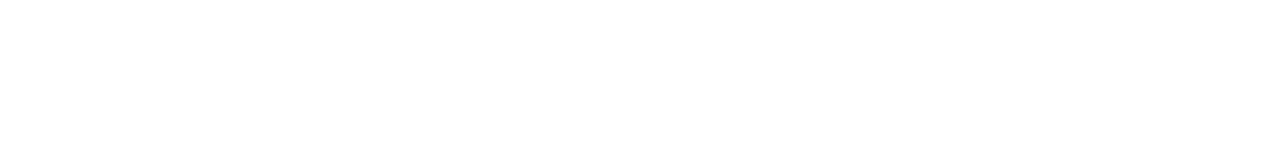
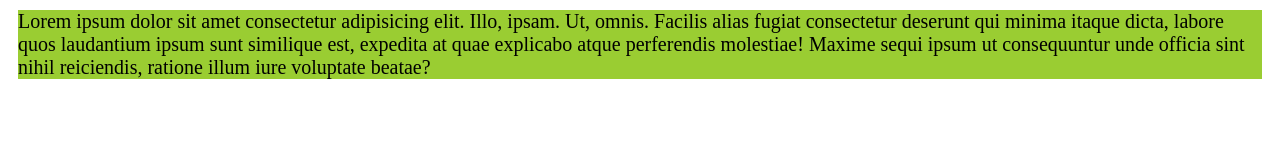
Before and after one commit to asifzeyad/my-sec-git-repo, a plain HTML site: page index.html in a window 1280 px wide. Drawn offline with Linux system fonts and the light colour scheme.

Commit message:
my first blog

```diff
--- a/index.html
+++ b/index.html
@@ -4,13 +4,20 @@
     <meta charset="UTF-8">
     <meta name="viewport" content="width=device-width, initial-scale=1.0">
     <title>My Portfolio Website</title>
+    <style>
+        div{
+            background-color: yellowgreen;
+            margin: 10px;
+            font-size: 20px;
+        }
+    </style>
 </head>
 <body>
     <header>
 
     </header>
     <main>
-
+        <div>Lorem ipsum dolor sit amet consectetur adipisicing elit. Illo, ipsam. Ut, omnis. Facilis alias fugiat consectetur deserunt qui minima itaque dicta, labore quos laudantium ipsum sunt similique est, expedita at quae explicabo atque perferendis molestiae! Maxime sequi ipsum ut consequuntur unde officia sint nihil reiciendis, ratione illum iure voluptate beatae?</div>
     </main>
     <footer>
 
```
